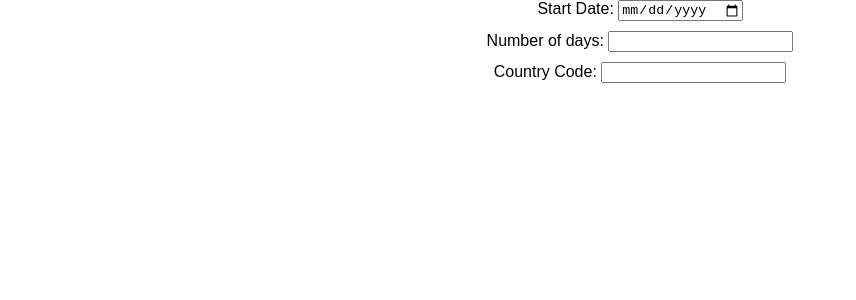
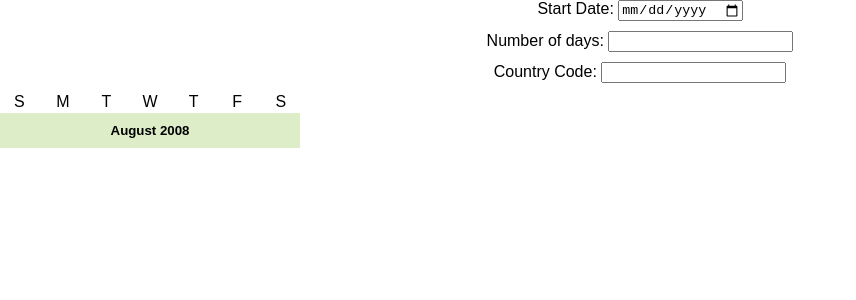
Before and after one commit to njmata/calendar, a React (Create React App) app: page / in a window 1280 px wide. Shown: the top 300 px of the page, without its empty margins (0-856 px from the left). Built offline with nearby package versions, Linux system fonts and the light colour scheme.

Commit message:
Created the Month Component. Added css rules to display the days' name in a grid.

```diff
--- a/src/App.css
+++ b/src/App.css
@@ -1,3 +1,7 @@
+h5 {
+    margin: 0;
+    padding: 0;
+}
 .app {
     text-align: center;
 }
@@ -5,3 +9,19 @@
 .requirement__field {
     margin-bottom: 10px;
 }
+
+.calendar__month {
+    width: 300px;
+}
+
+.calendar__month_title {
+    background-color: #dcedc8;
+    padding: 10px 0;
+}
+
+.calendar__month_weeks-day {
+    display: grid;
+    grid-template-columns: repeat(7, 1fr);
+    grid-gap: 5px;
+    grid-auto-rows: 20px;
+}
--- a/src/App.js
+++ b/src/App.js
@@ -1,5 +1,14 @@
 import React, { Component } from "react";
 import "./App.css";
+import Month from "./Month";
+
+const test = [
+    {
+        number: 7,
+        year: 2008,
+        weeks: []
+    }
+];
 
 class App extends Component {
     state = {
@@ -41,6 +50,9 @@ class App extends Component {
                     <label>Country Code: </label>
                     <input type="text" onChange={this.onCountryCodeChange} />
                 </div>
+                <div>
+                    <Month month={test[0]} />
+                </div>
             </div>
         );
     }
--- /dev/null
+++ b/src/Month.js
@@ -0,0 +1,57 @@
+import React, { PureComponent } from "react";
+
+/*
+    Expected the following object
+    month: {
+        number: 7,
+        year: 2008,
+        weeks: [
+            [
+                {
+                    dayOfTheWeek: 5,
+                    day: 15
+                },
+                {
+                    dayOfTheWeek: 6,
+                    day: 16
+                }
+            ]
+        ]
+    }
+*/
+
+const DaysOfTheWeek = props => <div className="day__name">{props.text}</div>;
+export default class MonthComponent extends PureComponent {
+    dayOfTheWeek = ["S", "M", "T", "W", "T", "F", "S"];
+    monthsName = [
+        "January",
+        "February",
+        "March",
+        "April",
+        "May",
+        "June",
+        "July",
+        "August",
+        "September",
+        "October",
+        "November",
+        "December"
+    ];
+
+    render() {
+        const { month } = this.props;
+        const daysOfTheWeek = this.dayOfTheWeek.map((day, index) => (
+            <DaysOfTheWeek text={day} key={index} />
+        ));
+        return (
+            <div className="calendar__month">
+                <div className="calendar__month_weeks-day">{daysOfTheWeek}</div>
+                <div className="calendar__month_title">
+                    <h5>
+                        {this.monthsName[month.number]} {month.year}
+                    </h5>
+                </div>
+            </div>
+        );
+    }
+}
```
